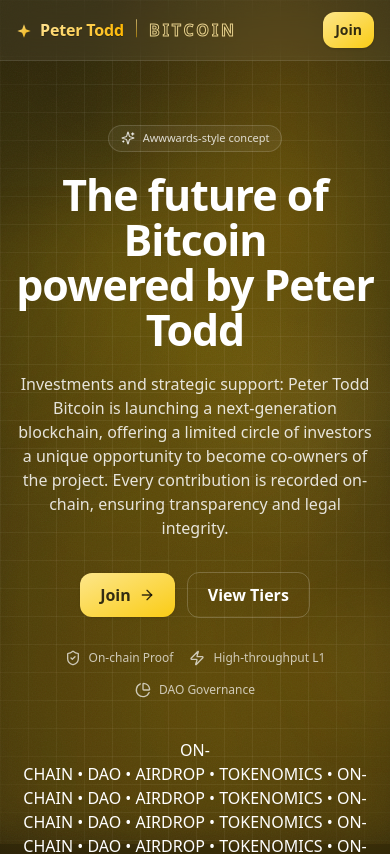
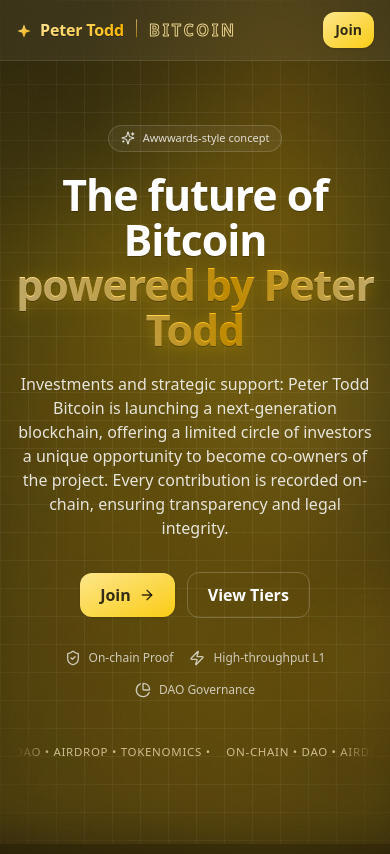
Before and after one commit to Gatsby01k/petb-ok-main, a Next.js app: page / in a window 390 px wide. Shown: the top 854 px of the page. Built offline with nearby package versions, Linux system fonts and the light colour scheme.

Commit message:
Update globals.css

```diff
--- a/app/globals.css
+++ b/app/globals.css
@@ -1,21 +1,18 @@
-/* Tailwind layers (оставь, если уже есть в файле) */
 @tailwind base;
 @tailwind components;
 @tailwind utilities;
 
-/* Базовые кастомки (можно оставить как есть у тебя) */
 html, body { height: 100%; }
 
-/* ===== Awwwards/Bitcoin background layers ===== */
+/* ===== Core background (grid + rings + noise) ===== */
 :root {
-  --bg0: #0e0d0a;          /* базовый фон */
+  --bg0: #0e0d0a;
   --ring: rgba(255, 200, 0, 0.10);
   --grid: rgba(255, 255, 255, 0.06);
 }
 
 .body-bg {
   background:
-    /* conic bitcoin rings */
     radial-gradient(1200px 1200px at 20% -10%, rgba(255, 200, 0, .08), transparent 60%),
     conic-gradient(from 0deg at 70% 20%, rgba(255, 200, 0, .12), transparent 20% 60%, rgba(255, 200, 0, .12)),
     radial-gradient(800px 500px at 80% 10%, rgba(255, 175, 0, .12), transparent 70%),
@@ -23,7 +20,6 @@
     var(--bg0);
 }
 
-/* subtle grid */
 .bg-grid {
   position: fixed;
   inset: 0;
@@ -36,7 +32,6 @@
   z-index: 0;
 }
 
-/* soft rings */
 .bg-rings::before,
 .bg-rings::after {
   content: "";
@@ -57,7 +52,6 @@
   mix-blend-mode: screen;
 }
 
-/* film noise */
 .bg-noise {
   position: fixed;
   inset: 0;
@@ -70,72 +64,7 @@
 <rect width='100%' height='100%' filter='url(%23n)' opacity='0.8'/></svg>");
 }
 
-/* header/footer glass tweak */
-.glass {
-  backdrop-filter: blur(12px);
-  -webkit-backdrop-filter: blur(12px);
-  background-color: rgba(255,255,255,0.05);
-  border-bottom: 1px solid rgba(255,255,255,0.10);
-}
-
-/* ===== Wordmark (вариант 2) ===== */
-.wordmark2 { position: relative; }
-
-.wordmark2 .wm2-main{
-  /* динамичный “золотой” градиент c мягким бликом */
-  -webkit-background-clip: text;
-  background-clip: text;
-  color: transparent;
-  background-image:
-    radial-gradient(120% 180% at 10% 0%, rgba(255,255,255,.35), transparent 40%),
-    linear-gradient(90deg, #ffe089 0%, #ffd35a 35%, #ffb800 60%, #ffd35a 85%, #ffe089 100%);
-  background-size: 220% 220%;
-  animation: wm2-shine 6s linear infinite;
-  letter-spacing: -0.01em;
-  filter: drop-shadow(0 1px 0 rgba(0,0,0,.25));
-}
-@keyframes wm2-shine {
-  0% { background-position: 0% 50%; }
-  100% { background-position: 200% 50%; }
-}
-
-.wordmark2 .wm2-sub{
-  /* техничный капс с обводкой — читабельно и “премиум” */
-  text-transform: uppercase;
-  letter-spacing: .18em;
-  color: transparent;
-  -webkit-text-stroke: 1px rgba(255, 232, 160, .85);
-  text-shadow:
-    0 0 12px rgba(255, 200, 0, .08),
-    0 0 24px rgba(255, 200, 0, .04);
-  position: relative;
-}
-
-/* тонкий вертикальный разделитель */
-.wordmark2 .wm2-divider{
-  width: 1px;
-  height: 1.1em;
-  background: linear-gradient(180deg, rgba(255,224,138,.85), rgba(255,184,0,.6));
-  opacity: .8;
-  transform: translateY(.08em);
-}
-
-/* hover-эффект */
-nav a:hover .wordmark2 .wm2-main{
-  filter: drop-shadow(0 2px 10px rgba(255, 200, 0, .22));
-}
-nav a:hover .wordmark2 .wm2-sub{
-  -webkit-text-stroke: 1.1px rgba(255, 235, 170, .95);
-}
-
-/* доступность: без анимаций при reduced motion */
-@media (prefers-reduced-motion: reduce) {
-  .wordmark2 .wm2-main { animation: none; }
-}
-
 /* ===== Extra awwwards background layers ===== */
-
-/* плавная "полоса-аврора" с конусным градиентом */
 .bg-aurora{
   position: fixed;
   inset: -10% -5% 0 -5%;
@@ -152,7 +81,6 @@
   100% { transform: translate3d(0,-3%,0) rotate(2deg); }
 }
 
-/* две "парящие" сферы с медленной анимацией */
 .bg-orb{
   position: fixed;
   border-radius: 9999px;
@@ -179,13 +107,13 @@
   100% { transform: translateY(0) translateX(0); }
 }
 
-/* курсорный "свет" (поверх сетки/колец, но под контентом) */
+/* spotlight that follows cursor */
 .mouse-spotlight{
   position: fixed;
   inset: 0;
   pointer-events: none;
   z-index: 2;
-  --mx: 50vw; /* по умолчанию центр */
+  --mx: 50vw;
   --my: 40vh;
   background:
     radial-gradient(420px 420px at var(--mx) var(--my), rgba(255,200,0,.08), transparent 60%),
@@ -193,20 +121,111 @@
   mix-blend-mode: screen;
 }
 
-/* ===== Mobile адаптация фоновых эффектов ===== */
+/* ===== Header glass ===== */
+.glass {
+  backdrop-filter: blur(12px);
+  -webkit-backdrop-filter: blur(12px);
+  background-color: rgba(255,255,255,0.05);
+  border-bottom: 1px solid rgba(255,255,255,0.10);
+}
+
+/* ===== Kinetic hero heading ===== */
+.kinetic-heading {
+  color: #fff;
+  text-shadow: 0 1px 0 rgba(0,0,0,.25);
+}
+.heading-gradient {
+  -webkit-background-clip: text;
+  background-clip: text;
+  color: transparent;
+  background-image: linear-gradient(90deg, #ffe089 0%, #ffd35a 35%, #ffb800 60%, #ffd35a 85%, #ffe089 100%);
+  filter: drop-shadow(0 2px 8px rgba(255,200,0,.25));
+}
+
+/* marquee line */
+.marquee {
+  position: relative;
+  overflow: hidden;
+  mask-image: linear-gradient(90deg, transparent, #000 10%, #000 90%, transparent);
+}
+.marquee__inner {
+  display: inline-block;
+  white-space: nowrap;
+  animation: marquee 18s linear infinite;
+  color: rgba(255, 240, 200, .7);
+  letter-spacing: .06em;
+  font-size: .8rem;
+}
+.marquee__inner span { margin-right: .75rem; }
+@keyframes marquee {
+  from { transform: translateX(0); }
+  to { transform: translateX(-50%); }
+}
+
+/* ===== Wordmark (variant 2) ===== */
+.wordmark2 { position: relative; }
+.wordmark2 .wm2-main{
+  -webkit-background-clip: text;
+  background-clip: text;
+  color: transparent;
+  background-image:
+    radial-gradient(120% 180% at 10% 0%, rgba(255,255,255,.35), transparent 40%),
+    linear-gradient(90deg, #ffe089 0%, #ffd35a 35%, #ffb800 60%, #ffd35a 85%, #ffe089 100%);
+  background-size: 220% 220%;
+  animation: wm2-shine 6s linear infinite;
+  letter-spacing: -0.01em;
+  filter: drop-shadow(0 1px 0 rgba(0,0,0,.25));
+}
+@keyframes wm2-shine {
+  0% { background-position: 0% 50%; }
+  100% { background-position: 200% 50%; }
+}
+.wordmark2 .wm2-sub{
+  text-transform: uppercase;
+  letter-spacing: .18em;
+  color: transparent;
+  -webkit-text-stroke: 1px rgba(255, 232, 160, .85);
+  text-shadow:
+    0 0 12px rgba(255, 200, 0, .08),
+    0 0 24px rgba(255, 200, 0, .04);
+  position: relative;
+}
+.wordmark2 .wm2-divider{
+  width: 1px; height: 1.1em;
+  background: linear-gradient(180deg, rgba(255,224,138,.85), rgba(255,184,0,.6));
+  opacity: .8;
+  transform: translateY(.08em);
+}
+nav a:hover .wordmark2 .wm2-main{
+  filter: drop-shadow(0 2px 10px rgba(255, 200, 0, .22));
+}
+nav a:hover .wordmark2 .wm2-sub{
+  -webkit-text-stroke: 1.1px rgba(255, 235, 170, .95);
+}
+
+/* ===== Tilt cards ===== */
+.tilt-wrap { perspective: 1200px; }
+.tilt {
+  will-change: transform;
+  transform-style: preserve-3d;
+  transition: transform .18s ease-out;
+}
+
+/* ===== Mobile tuning ===== */
 @media (max-width: 640px){
   .bg-grid { background-size: 28px 28px; }
   .bg-orb.o1 { width: 240px; height: 240px; left: -90px; top: 26%; opacity: .14; filter: blur(26px); }
   .bg-orb.o2 { width: 180px; height: 180px; right: -60px; top: 70%; opacity: .14; filter: blur(24px); }
   .bg-aurora { filter: blur(18px) saturate(110%); }
+  .marquee__inner { font-size: .72rem; }
 }
 
-/* отключаем spotlight на тач-экранах */
+/* disable spotlight on touch */
 @media (pointer: coarse) {
   .mouse-spotlight { display: none; }
 }
 
-/* уважение к reduced motion */
+/* reduced motion respect */
 @media (prefers-reduced-motion: reduce){
-  .bg-aurora, .bg-orb.o1, .bg-orb.o2{ animation: none; }
+  .bg-aurora, .bg-orb.o1, .bg-orb.o2, .marquee__inner, .wordmark2 .wm2-main { animation: none; }
 }
```
